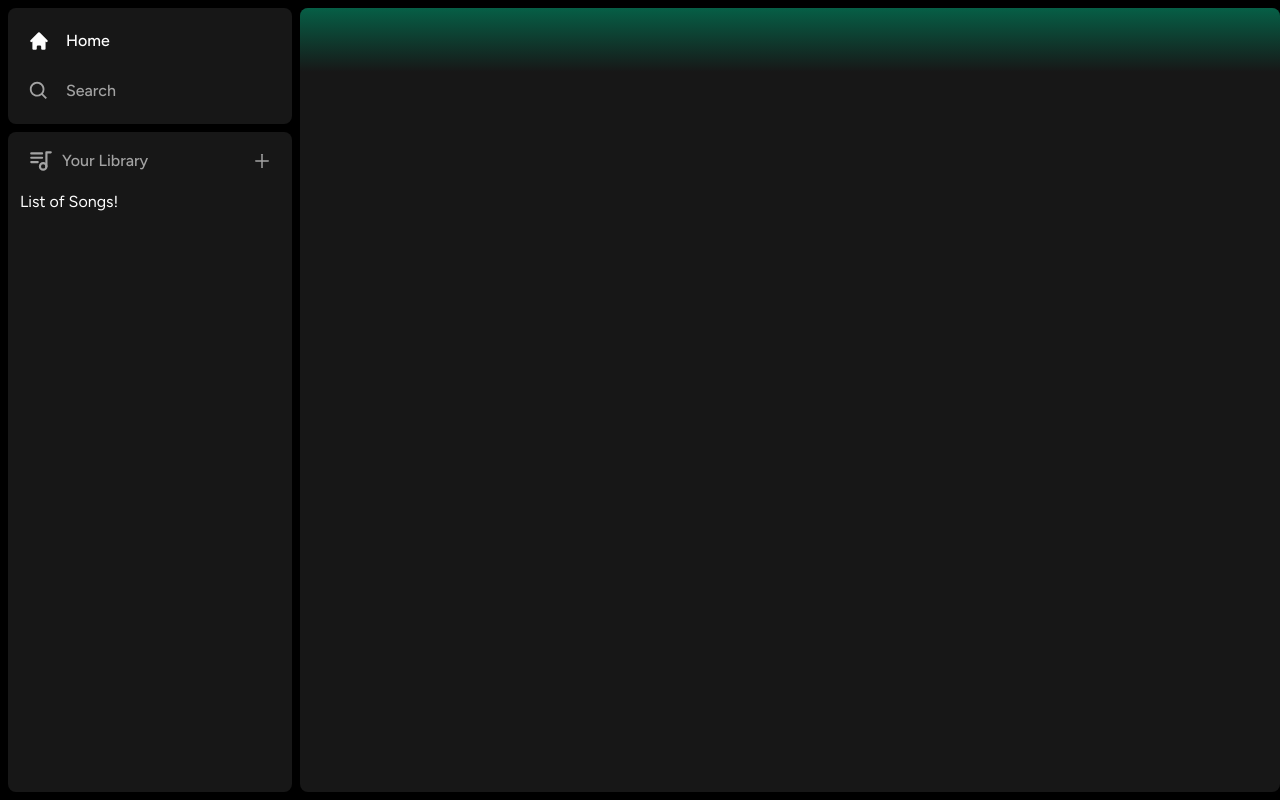
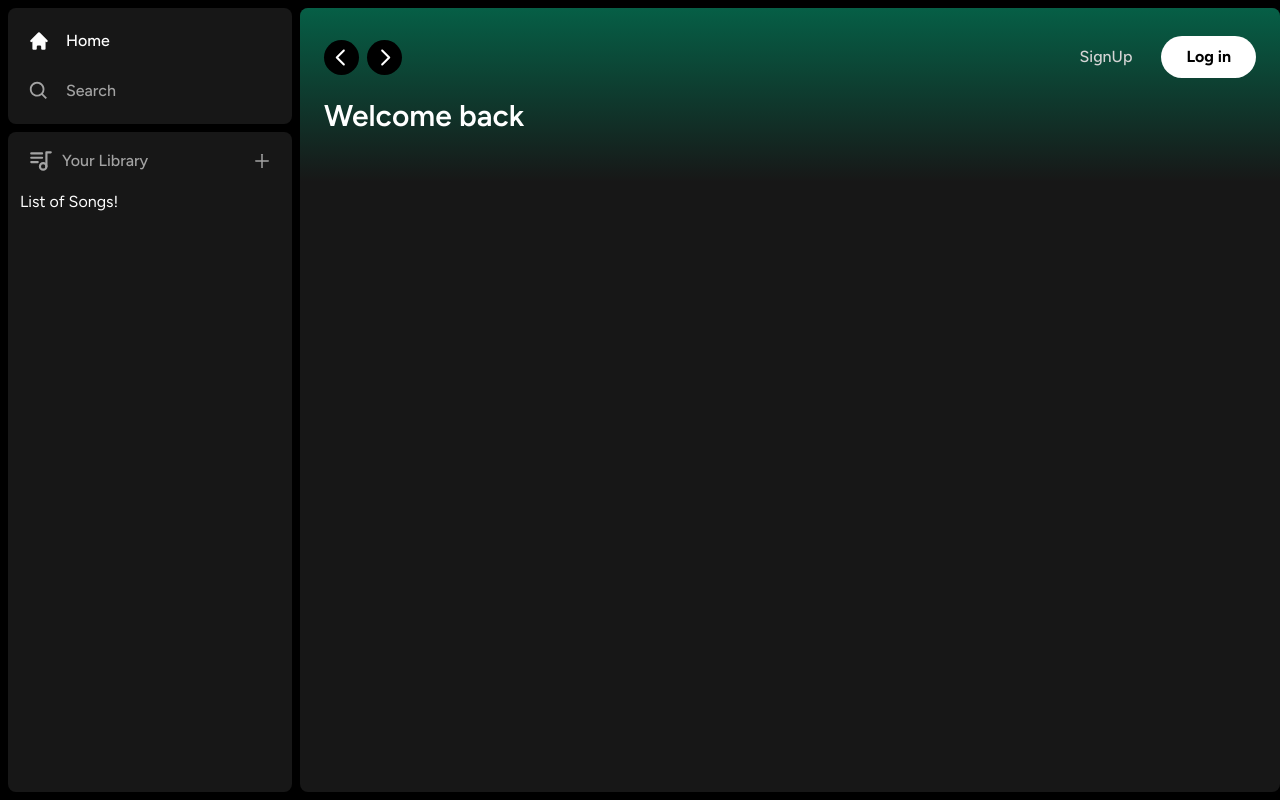
Before and after one commit to JiangShuuu/Next-Spotify-Clone, a Next.js app: page / in a window 1280 px wide. Built offline with nearby package versions, Linux system fonts and the light colour scheme.

Commit message:
layout upd

```diff
--- a/app/(site)/page.tsx
+++ b/app/(site)/page.tsx
@@ -3,7 +3,12 @@ import Header from "~/components/Header";
 export default function Home() {
   return (
     <div className="w-full h-full overflow-hidden overflow-y-auto rounded-lg bg-neutral-900">
-      <Header>Header</Header>
+      <Header>
+        <div className="mb-2">
+          <h1 className="text-3xl font-semibold text-white">Welcome back</h1>
+          <div className="grid grid-cols-1 gap-3 mt-4 sm:frid-cols-2 xl:grid-cols-3 2xl:grid-cols-4"></div>
+        </div>
+      </Header>
     </div>
   );
 }
--- /dev/null
+++ b/components/Button.tsx
@@ -0,0 +1,27 @@
+import { forwardRef } from "react";
+import { twMerge } from "tailwind-merge";
+
+interface ButtonProps extends React.ButtonHTMLAttributes<HTMLButtonElement> {}
+
+const Button = forwardRef<HTMLButtonElement, ButtonProps>(
+  ({ className, children, disabled, type = "button", ...props }, ref) => {
+    return (
+      <button
+        type={type}
+        className={twMerge(
+          `w-full rounded-full bg-green-500 border border-transparent px-3 py-3 disabled:opacity-50 text-black font-bold hover:opacity-75 transition disabled:cursor-not-allowed`,
+          className
+        )}
+        disabled={disabled}
+        ref={ref}
+        {...props}
+      >
+        {children}
+      </button>
+    );
+  }
+);
+
+Button.displayName = "Button";
+
+export default Button;
--- a/components/Header.tsx
+++ b/components/Header.tsx
@@ -1,7 +1,11 @@
 "use client";
 import { useRouter } from "next/navigation";
 import { twMerge } from "tailwind-merge";
+import { RxCaretLeft, RxCaretRight } from "react-icons/rx";
 import React from "react";
+import { HiHome } from "react-icons/hi";
+import { BiSearch } from "react-icons/bi";
+import Button from "./Button";
 
 interface HeaderProps {
   children: React.ReactNode;
@@ -22,8 +26,47 @@ export default function Header({ children, className }: HeaderProps) {
       )}
     >
       <div className="flex items-center justify-between mb-4 w-fill">
-        <div className="items-center hidden md:flex gap-x-2"></div>
+        <div className="items-center hidden md:flex gap-x-2">
+          <button
+            onClick={() => router.back()}
+            className="flex items-center justify-center transition bg-black rounded-full hover:opacity-75"
+          >
+            <RxCaretLeft className="text-white" size={35} />
+          </button>
+          <button
+            onClick={() => router.forward()}
+            className="flex items-center justify-center transition bg-black rounded-full hover:opacity-75"
+          >
+            <RxCaretRight className="text-white" size={35} />
+          </button>
+        </div>
+        <div className="flex items-center md:hidden gap-x-2">
+          <button className="flex items-center justify-center p-2 transition bg-white rounded-full hover:opacity-75">
+            <HiHome className="text-black" size={20} />
+          </button>
+          <button className="flex items-center justify-center p-2 transition bg-white rounded-full hover:opacity-75">
+            <BiSearch className="text-black" size={20} />
+          </button>
+        </div>
+        <div className="flex items-center justify-between gap-x-4">
+          <>
+            <div>
+              <Button
+                onClick={() => {}}
+                className="font-medium bg-transparent text-neutral-300"
+              >
+                SignUp
+              </Button>
+            </div>
+            <div>
+              <Button onClick={() => {}} className="px-6 py-2 bg-white ">
+                Log in
+              </Button>
+            </div>
+          </>
+        </div>
       </div>
+      {children}
     </div>
   );
 }
```
